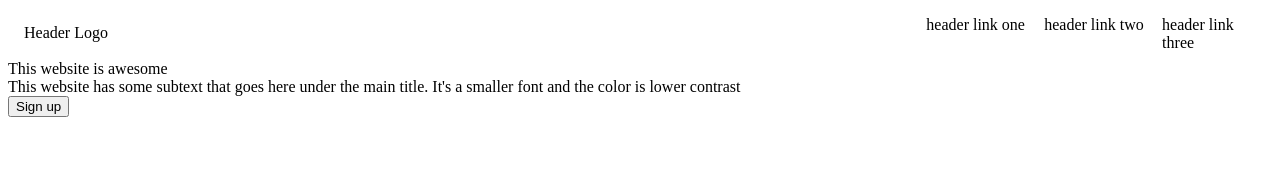
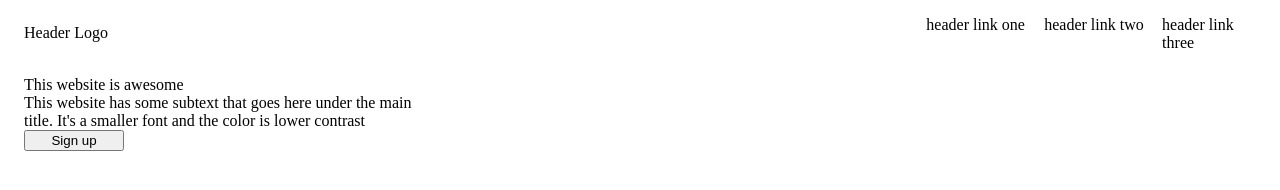
Before and after one commit to JayVile16/odin-landingpage, a plain HTML site: page index.html in a window 1280 px wide. Drawn offline with Linux system fonts and the light colour scheme.

Commit message:
Finalized temp position of second division content.

```diff
--- a/styles.css
+++ b/styles.css
@@ -34,8 +34,19 @@
 }
 
 /************** Second Division *************************/
-.two {
+.two, .left-two {
     display: flex;
+}
+
+.left-two {
+    flex-direction: column;
+    padding: 16px;
+    width: 400px;
+}
+
+button {
+    width: 100px;
+    flex: auto;
 }
 
 /************** Third Division *************************/
```
